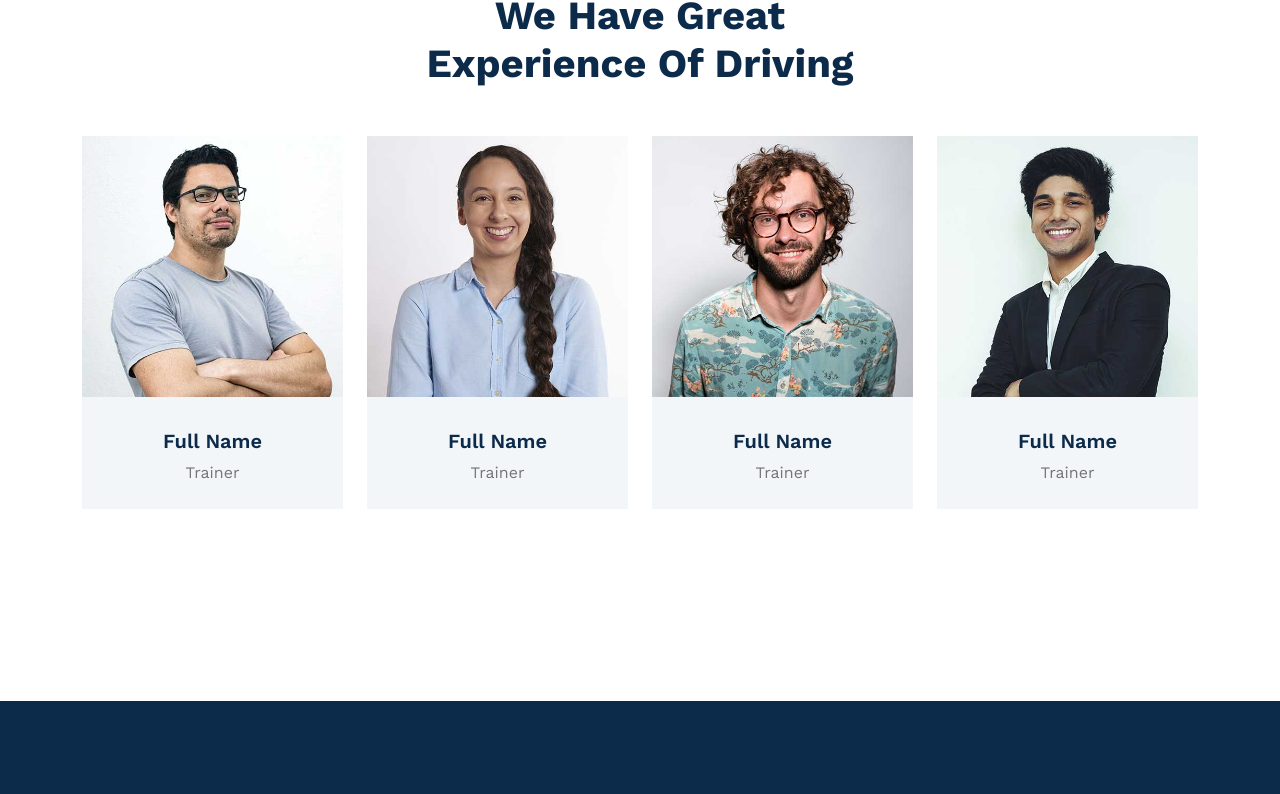
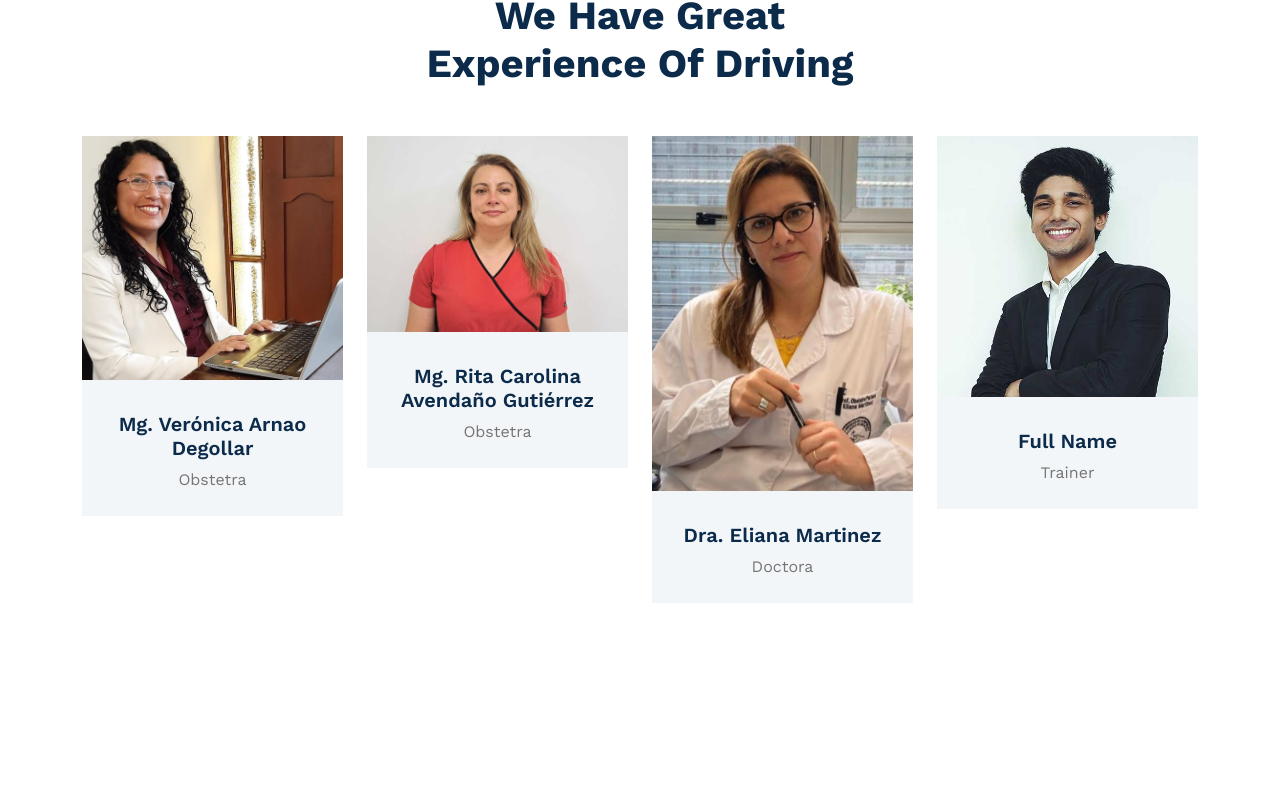
Before and after one commit to IESTP-PAIN/cectro, a plain HTML site: page index.html in a window 1280 px wide. Shown: the part 4955-5749 px from the top of the page. Drawn offline with nearby package versions, Linux system fonts and the light colour scheme.

Commit message:
update team member images in index.html

```diff
--- a/css/style.css
+++ b/css/style.css
@@ -4,6 +4,25 @@
     --secondary: #757575;
     --light: #F3F6F8;
     --dark: #000000;
+}
+
+.spinner-logo {
+    animation: pulse-animation 2s ease-in-out infinite;
+}
+
+@keyframes pulse-animation {
+    0% {
+        transform: scale(1);
+        opacity: 1;
+    }
+    50% {
+        transform: scale(1.05);
+        opacity: 0.7;
+    }
+    100% {
+        transform: scale(1);
+        opacity: 1;
+    }
 }
 
 .logo {
--- a/index.html
+++ b/index.html
@@ -22,8 +22,8 @@
 <body>
     <!-- Spinner Start -->
     <div id="spinner"
-        class="show bg-white position-fixed translate-middle w-100 vh-100 top-50 start-50 d-flex align-items-center justify-content-center">
-        <div class="spinner-grow text-primary" role="status"></div>
+    class="show bg-white position-fixed translate-middle w-100 vh-100 top-50 start-50 d-flex align-items-center justify-content-center">
+    <img class="spinner-logo" src="img/logo.png" alt="Cargando..." style="width: 150px; height: auto;">
     </div>
     <!-- Spinner End -->
 
@@ -485,7 +485,7 @@
                 <div class="col-lg-3 col-md-6 wow fadeInUp" data-wow-delay="0.1s">
                     <div class="team-item position-relative">
                         <div class="position-relative">
-                            <img class="img-fluid" src="img/team-1.jpg" alt="">
+                            <img class="img-fluid" src="img/obstetra.jpg" alt="">
                             <div class="team-social text-center">
                                 <a class="btn btn-square btn-outline-primary border-2 m-1" href=""><i
                                         class="fab fa-facebook-f"></i></a>
@@ -496,15 +496,15 @@
                             </div>
                         </div>
                         <div class="bg-light text-center p-4">
-                            <h5 class="mt-2">Full Name</h5>
-                            <span>Trainer</span>
+                            <h5 class="mt-2">Mg. Verónica Arnao Degollar</h5>
+                            <span>Obstetra</span>
                         </div>
                     </div>
                 </div>
                 <div class="col-lg-3 col-md-6 wow fadeInUp" data-wow-delay="0.3s">
                     <div class="team-item position-relative">
                         <div class="position-relative">
-                            <img class="img-fluid" src="img/team-2.jpg" alt="">
+                            <img class="img-fluid" src="img/obstetra2.jpg" alt="">
                             <div class="team-social text-center">
                                 <a class="btn btn-square btn-outline-primary border-2 m-1" href=""><i
                                         class="fab fa-facebook-f"></i></a>
@@ -515,15 +515,15 @@
                             </div>
                         </div>
                         <div class="bg-light text-center p-4">
-                            <h5 class="mt-2">Full Name</h5>
-                            <span>Trainer</span>
+                            <h5 class="mt-2">Mg. Rita Carolina Avendaño Gutiérrez</h5>
+                            <span>Obstetra</span>
                         </div>
                     </div>
                 </div>
                 <div class="col-lg-3 col-md-6 wow fadeInUp" data-wow-delay="0.5s">
                     <div class="team-item position-relative">
                         <div class="position-relative">
-                            <img class="img-fluid" src="img/team-3.jpg" alt="">
+                            <img class="img-fluid" src="img/doctora.jpg" alt="">
                             <div class="team-social text-center">
                                 <a class="btn btn-square btn-outline-primary border-2 m-1" href=""><i
                                         class="fab fa-facebook-f"></i></a>
@@ -534,8 +534,8 @@
                             </div>
                         </div>
                         <div class="bg-light text-center p-4">
-                            <h5 class="mt-2">Full Name</h5>
-                            <span>Trainer</span>
+                            <h5 class="mt-2">Dra. Eliana Martinez</h5>
+                            <span>Doctora</span>
                         </div>
                     </div>
                 </div>
```
Also changed, not shown: img/doctora.jfif (added), img/doctora.jpg (added), img/obstetra.jfif (added), img/obstetra.jpg (added), img/obstetra2.jfif (added), img/obstetra2.jpg (added).
